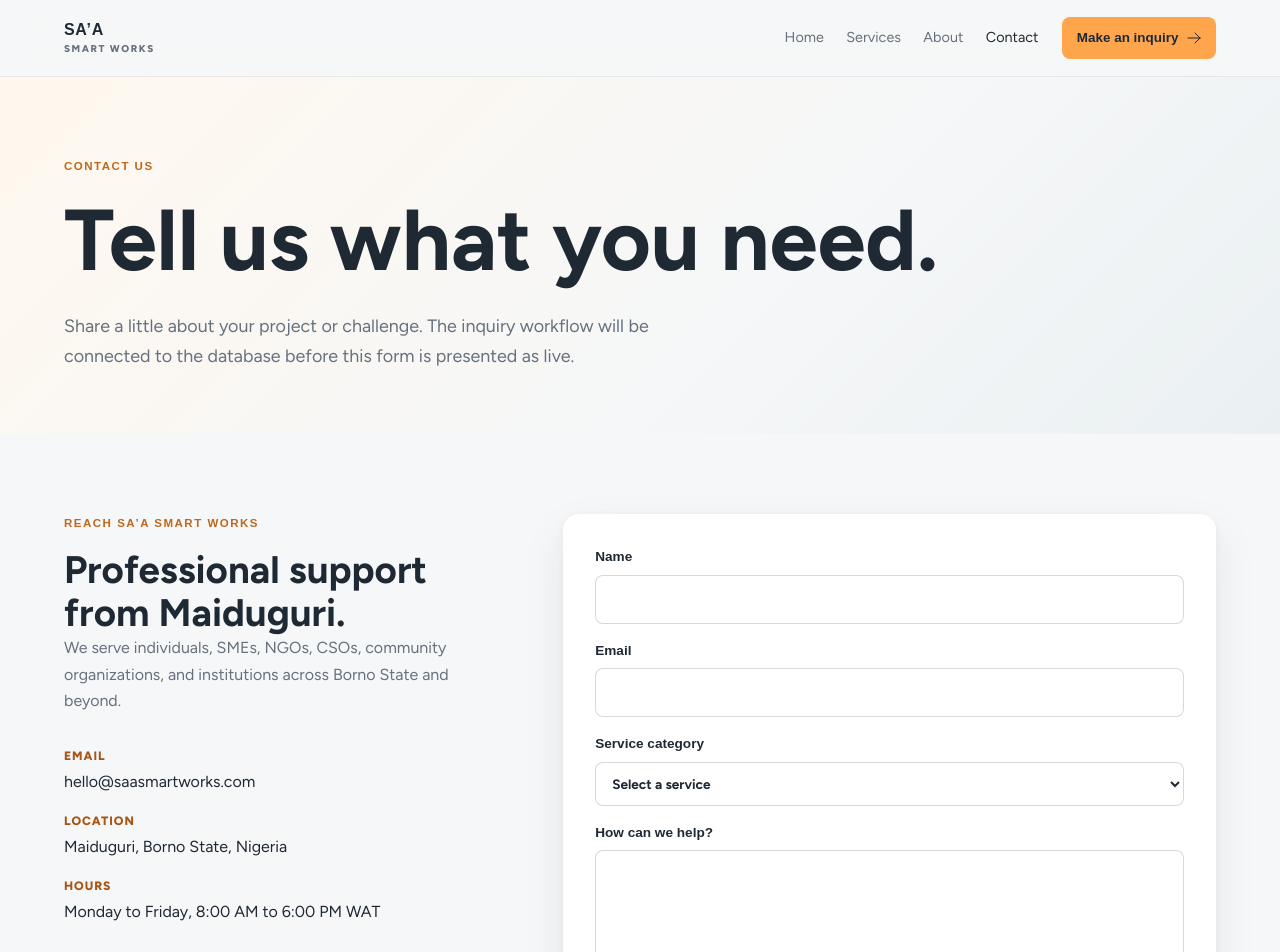
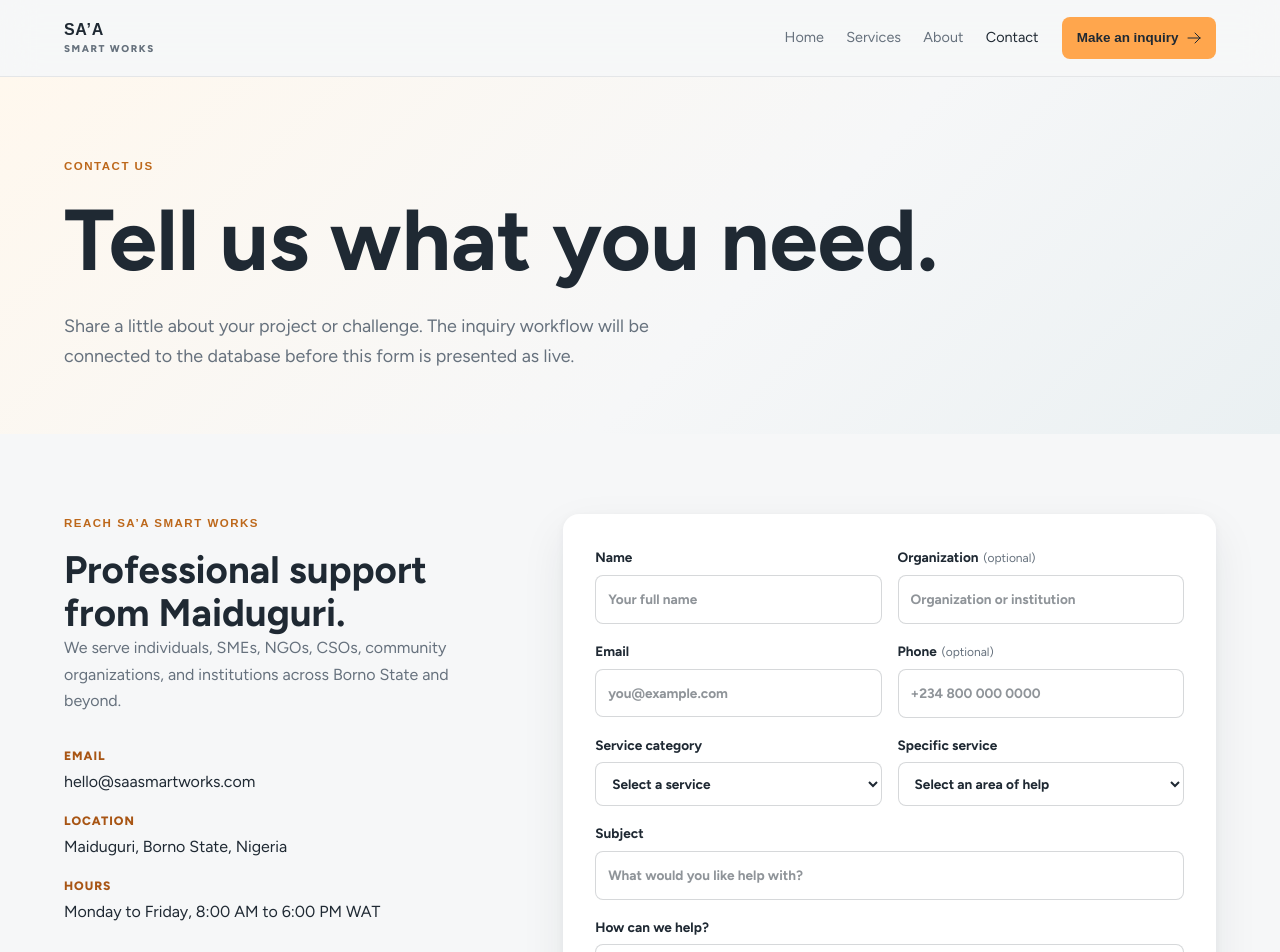
Before and after one commit to KabriAcid/saasmartworks, a Next.js app: page /contact in a window 1280 px wide. Shown: the top 952 px of the page. Built offline with nearby package versions, Linux system fonts and the light colour scheme.

Commit message:
Enhance inquiry form accessibility and layout; update styles for improved user experience

```diff
--- a/app/contact/page.tsx
+++ b/app/contact/page.tsx
@@ -44,18 +44,54 @@ export default function ContactPage() {
 						</div>
 					</dl>
 				</div>
-				<form className="inquiry-form">
+				<form className="inquiry-form" aria-describedby="inquiry-status">
 					<label htmlFor="name">
-						Name
-						<input id="name" name="name" required />
+						<span className="field-label">Name</span>
+						<input
+							id="name"
+							name="name"
+							autoComplete="name"
+							placeholder="Your full name"
+							required
+						/>
+					</label>
+					<label htmlFor="organization">
+						<span className="field-label">
+							Organization <span className="field-optional">(optional)</span>
+						</span>
+						<input
+							id="organization"
+							name="organization"
+							autoComplete="organization"
+							placeholder="Organization or institution"
+						/>
 					</label>
 					<label htmlFor="email">
-						Email
-						<input id="email" name="email" type="email" required />
+						<span className="field-label">Email</span>
+						<input
+							id="email"
+							name="email"
+							type="email"
+							autoComplete="email"
+							placeholder="you@example.com"
+							required
+						/>
 					</label>
-					<label htmlFor="category">
-						Service category
-						<select id="category" name="category" defaultValue="">
+					<label htmlFor="phone">
+						<span className="field-label">
+							Phone <span className="field-optional">(optional)</span>
+						</span>
+						<input
+							id="phone"
+							name="phone"
+							type="tel"
+							autoComplete="tel"
+							placeholder="+234 800 000 0000"
+						/>
+					</label>
+					<label htmlFor="categoryId">
+						<span className="field-label">Service category</span>
+						<select id="categoryId" name="categoryId" defaultValue="" required>
 							<option value="" disabled>
 								Select a service
 							</option>
@@ -66,14 +102,44 @@ export default function ContactPage() {
 							))}
 						</select>
 					</label>
-					<label htmlFor="message">
-						How can we help?
-						<textarea id="message" name="message" rows={6} required />
+					<label htmlFor="serviceId">
+						<span className="field-label">Specific service</span>
+						<select id="serviceId" name="serviceId" defaultValue="" required>
+							<option value="" disabled>
+								Select an area of help
+							</option>
+							{serviceCategories.flatMap((category) =>
+								category.capabilities.map((capability) => (
+									<option value={capability} key={`${category.id}-${capability}`}>
+										{capability}
+									</option>
+								)),
+							)}
+						</select>
+					</label>
+					<label className="field-wide" htmlFor="subject">
+						<span className="field-label">Subject</span>
+						<input
+							id="subject"
+							name="subject"
+							placeholder="What would you like help with?"
+							required
+						/>
+					</label>
+					<label className="field-wide" htmlFor="message">
+						<span className="field-label">How can we help?</span>
+						<textarea
+							id="message"
+							name="message"
+							rows={6}
+							placeholder="Tell us about your project, timeline, or challenge."
+							required
+						/>
 					</label>
 					<button className="button" type="submit" disabled>
 						Inquiry submission coming soon
 					</button>
-					<p className="form-note">
+					<p className="form-note" id="inquiry-status" role="status">
 						This form is intentionally disabled until server-side validation,
 						storage, and notification are implemented.
 					</p>
--- a/app/globals.css
+++ b/app/globals.css
@@ -433,6 +433,7 @@ h3 {
 }
 .inquiry-form {
 	display: grid;
+	grid-template-columns: repeat(2, minmax(0, 1fr));
 	gap: 1rem;
 	padding: 2rem;
 	background: var(--color-card);
@@ -440,11 +441,29 @@ h3 {
 	box-shadow: var(--shadow-card);
 }
 .inquiry-form label {
-	display: grid;
+	display: flex;
+	min-width: 0;
+	flex-direction: column;
 	gap: 0.4rem;
 	font-family: Arial, sans-serif;
 	font-size: 0.85rem;
 	font-weight: 700;
+}
+.field-label {
+	display: inline-flex;
+	min-height: 1.3rem;
+	align-items: baseline;
+	gap: 0.3rem;
+}
+.field-wide,
+.inquiry-form .button,
+.inquiry-form .form-note {
+	grid-column: 1 / -1;
+}
+.field-optional {
+	color: var(--color-muted);
+	font-size: 0.75rem;
+	font-weight: 400;
 }
 .inquiry-form input,
 .inquiry-form select,
@@ -499,6 +518,14 @@ h3 {
 	.tag-list {
 		justify-content: flex-start;
 	}
+	.inquiry-form {
+		grid-template-columns: 1fr;
+	}
+	.field-wide,
+	.inquiry-form .button,
+	.inquiry-form .form-note {
+		grid-column: auto;
+	}
 }
 @media (max-width: 34rem) {
 	.shell {
--- a/app/layout.tsx
+++ b/app/layout.tsx
@@ -1,15 +1,18 @@
-import type { Metadata } from 'next';
-import NextTopLoader from 'nextjs-toploader';
-import './globals.css';
-import { SiteFooter } from '@/components/shared/site-footer';
-import { SiteHeader } from '@/components/shared/site-header';
+import type { Metadata } from "next";
+import NextTopLoader from "nextjs-toploader";
+import "./globals.css";
+import { SiteFooter } from "@/components/shared/site-footer";
+import { SiteHeader } from "@/components/shared/site-header";
 
 export const metadata: Metadata = {
-	title: { default: 'SA’A SMART WORKS', template: '%s | SA’A SMART WORKS' },
-	description: 'Professional and digital services in Maiduguri, Borno State, Nigeria.',
+	title: { default: "SA’A SMART WORKS", template: "%s | SA’A SMART WORKS" },
+	description:
+		"Professional and digital services in Maiduguri, Borno State, Nigeria.",
 };
 
-export default function RootLayout({ children }: Readonly<{ children: React.ReactNode }>) {
+export default function RootLayout({
+	children,
+}: Readonly<{ children: React.ReactNode }>) {
 	return (
 		<html lang="en">
 			<body>
```
